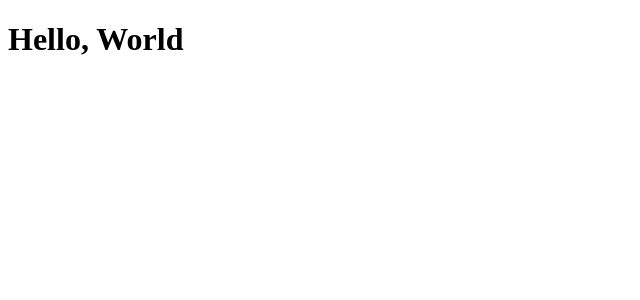
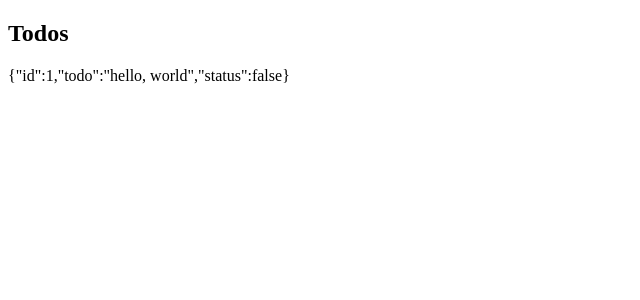
Before and after one commit to michaelbelete/todo-app-redux-redux-saga, a React (Create React App) app: page / in a window 1280 px wide. Shown: the top 300 px of the page, without its empty margins (0-640 px from the left). Built offline with nearby package versions, Linux system fonts and the light colour scheme; data requests are answered from the project's data file.

Commit message:
fetched todo from json server

```diff
--- a/src/App.js
+++ b/src/App.js
@@ -1,7 +1,9 @@
+import Todo from './components/todo'
 function App() {
   return (
     <div className="App">
-      <h1>Hello, World</h1>
+      <h2>Todos</h2>
+      <Todo />
     </div>
   );
 }
--- a/src/components/todo.js
+++ b/src/components/todo.js
@@ -0,0 +1,38 @@
+import React, { useEffect } from "react";
+
+import PropTypes from "prop-types";
+
+import { connect } from "react-redux";
+
+import { GET_TODOS_REQUEST } from "../redux/actions/todo-action";
+
+const Todo = ({ todo: { loading, todos }, getTodos }) => {
+  useEffect(() => {
+    getTodos();
+    // eslint-disable-next-line
+  }, []);
+
+  return (
+    <div>
+      {loading && "Loading"}
+      {todos &&
+        todos.map((todo, index) => <p key={index}>{JSON.stringify(todo)}</p>)}
+    </div>
+  );
+};
+
+Todo.propTypes = {
+    loading: PropTypes.bool,
+    todos: PropTypes.array,
+    allTodos: PropTypes.func.isRequired
+}
+
+const mapStateToProps = (state) => ({
+    todo: state.todo
+})
+
+const mapDispatchToProps = (dispatch) => ({
+    getTodos: () => dispatch({ type: GET_TODOS_REQUEST })
+})
+
+export default connect(mapStateToProps, mapDispatchToProps)(Todo)
--- a/src/index.js
+++ b/src/index.js
@@ -1,10 +1,14 @@
-import React from 'react';
-import ReactDOM from 'react-dom';
-import App from './App';
+import React from "react";
+import ReactDOM from "react-dom";
+import App from "./App";
+import { Provider } from "react-redux";
+import store from "./redux/store";
 
 ReactDOM.render(
   <React.StrictMode>
-    <App />
+    <Provider store={store}>
+      <App />
+    </Provider>
   </React.StrictMode>,
-  document.getElementById('root')
+  document.getElementById("root")
 );
--- a/src/redux/actions/todo-action.js
+++ b/src/redux/actions/todo-action.js
@@ -1,8 +1,23 @@
 export const SET_LOADING = "SET_LOADING";
+
 export const GET_TODOS = "GET_TODOS";
+export const GET_TODOS_REQUEST = "GET_TODOS_REQUEST";
+
 export const GET_TODO = "GET_TODO";
+export const GET_TODO_REQUEST = "GET_TODO_REQUEST";
+
 export const CREATE_TODO = "CREATE_TODO";
+export const CREATE_TODO_REQUEST = "CREATE_TODO_REQUEST";
+
+
 export const DELETE_TODO = "DELETE_TODO";
+export const DELETE_TODO_REQUEST = "DELETE_TODO_REQUEST";
+
 export const EDIT_TODO = "EDIT_TODO";
+export const EDIT_TODO_TODOS = "EDIT_TODO_TODOS";
+
 export const CLEAR_TODO = "CLEAR_TODO";
+export const CLEAR_TODO_TODOS = "CLEAR_TODO_TODOS";
+
 export const CHANGE_TODO_STATUS = "CHANGE_TODO_STATUS";
+export const CHANGE_TODO_STATUS_TODOS = "CHANGE_TODO_STATUS_TODOS";
--- a/src/redux/api/index.js
+++ b/src/redux/api/index.js
@@ -1,6 +1,6 @@
 import defaultAxios from 'axios';
 
 export const axios = defaultAxios.create({
-    baseUrl: 'http://localhost:8000/',
+    baseURL: 'http://localhost:8080/',
     headers: { 'Content-Type': 'application/json' }
 });
--- a/src/redux/api/todo-api.js
+++ b/src/redux/api/todo-api.js
@@ -1,10 +1,10 @@
-import axios from './index'
+import { axios } from './index'
 
-export const allTodos = async () => {
+export const getAllTodos = async () => {
     try {
         const todos = await axios.get('todos?_page=1&_limit=10')
         return todos.data
     }catch (e) {
-        console.log(e);
+        console.error(e);
     }
 }
--- a/src/redux/sagas/index.js
+++ b/src/redux/sagas/index.js
@@ -0,0 +1,11 @@
+import { spawn } from 'redux-saga/effects'
+
+// Sagas
+import todoSaga from './todo-saga'
+
+// Export the root saga
+export default function* rootSaga() {
+  console.log("Hello From Redux-Saga!")
+
+  yield spawn(todoSaga)
+}
--- /dev/null
+++ b/src/redux/sagas/todo-saga.js
@@ -0,0 +1,13 @@
+import { put, call} from "redux-saga/effects";
+
+import { SET_LOADING, GET_TODOS } from "../actions/todo-action";
+
+import { getAllTodos } from "../api/todo-api";
+
+export default function* getTodos() {
+  yield put({ type: SET_LOADING });
+
+  const todos = yield call(getAllTodos);
+
+  yield put({ type: GET_TODOS, payload: todos });
+}
```
Also changed, not shown: src/redux/reducers/todo-reducer.js (+3 -4 lines).
